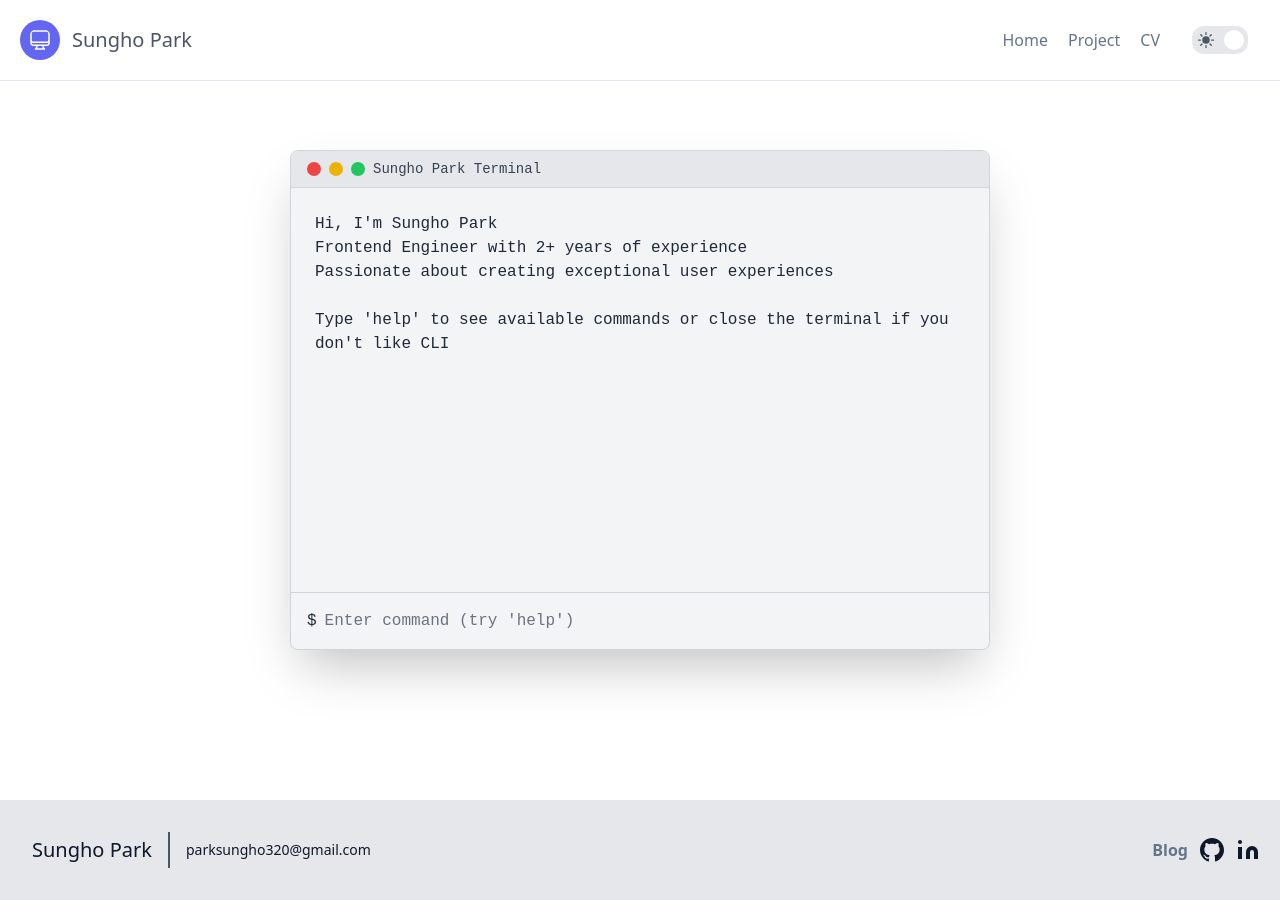
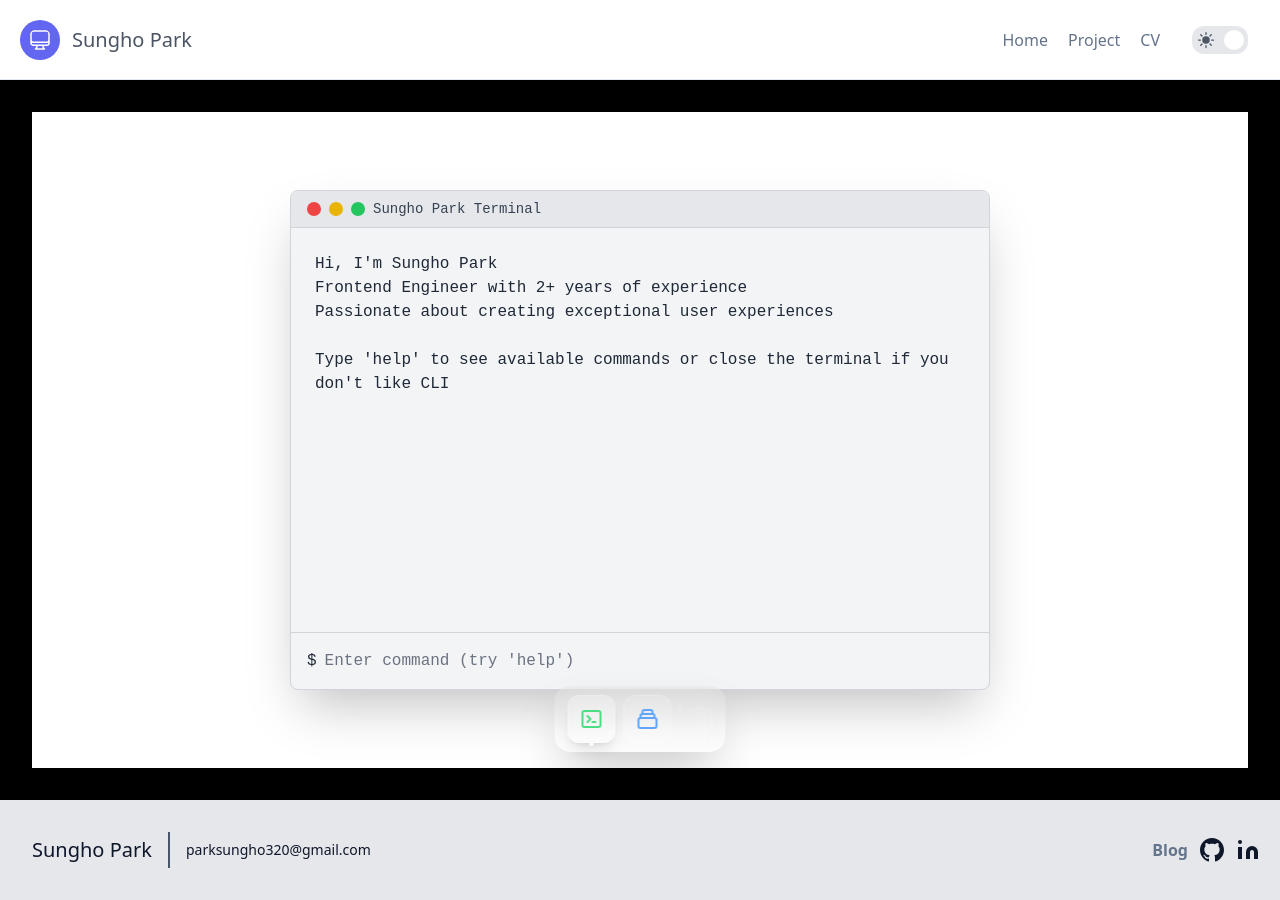
Before and after one commit to psh320/sungho-park, a Next.js app: page / in a window 1280 px wide. Built offline with nearby package versions, Linux system fonts and the light colour scheme.

Commit message:
add dock navigator

```diff
--- /dev/null
+++ b/src/components/Common/Desktop.tsx
@@ -0,0 +1,40 @@
+import { ReactNode } from "react";
+import Dock from "./Dock";
+
+interface DesktopProps {
+  /** Windows and other desktop elements */
+  children?: ReactNode;
+  /** Handler for opening terminal */
+  onOpenTerminal?: () => void;
+  /** Handler for navigating to projects */
+  onGoToProjects?: () => void;
+  /** Whether terminal is currently visible/active */
+  isTerminalActive?: boolean;
+}
+
+/**
+ * Desktop component that represents the desktop environment inside the monitor
+ * This will later contain icons, taskbar, and other desktop elements
+ */
+export default function Desktop({
+  children,
+  onOpenTerminal,
+  onGoToProjects,
+  isTerminalActive = false,
+}: DesktopProps) {
+  return (
+    <div className="relative w-full h-full overflow-hidden">
+      {/* Desktop content (windows, icons, etc.) */}
+      <div className="relative w-full h-full">{children}</div>
+
+      {/* macOS-style dock */}
+      {onOpenTerminal && onGoToProjects && (
+        <Dock
+          onOpenTerminal={onOpenTerminal}
+          onGoToProjects={onGoToProjects}
+          isTerminalActive={isTerminalActive}
+        />
+      )}
+    </div>
+  );
+}
--- /dev/null
+++ b/src/components/Common/Dock.tsx
@@ -0,0 +1,121 @@
+import { ReactNode } from "react";
+
+interface DockItemProps {
+  /** Icon or content for the dock item */
+  children: ReactNode;
+  /** Click handler for the dock item */
+  onClick: () => void;
+  /** Tooltip text for the dock item */
+  label: string;
+  /** Whether the item is currently active/running */
+  isActive?: boolean;
+}
+
+/**
+ * Individual dock item with macOS-style hover and active states
+ */
+function DockItem({
+  children,
+  onClick,
+  label,
+  isActive = false,
+}: DockItemProps) {
+  return (
+    <div className="group relative">
+      <button
+        onClick={onClick}
+        className={`
+          relative flex items-center justify-center w-12 h-12 rounded-xl
+          bg-white/10 backdrop-blur-sm border border-white/20
+          hover:bg-white/20 hover:scale-110 hover:-translate-y-1
+          transition-all duration-200 ease-out
+          ${isActive ? "bg-white/25 shadow-lg" : ""}
+        `}
+        title={label}
+      >
+        {children}
+
+        {/* Active indicator dot */}
+        {isActive && (
+          <div className="absolute -bottom-1 left-1/2 transform -translate-x-1/2 w-1 h-1 bg-white rounded-full" />
+        )}
+      </button>
+
+      {/* Tooltip */}
+      <div className="absolute bottom-full mb-2 left-1/2 transform -translate-x-1/2 opacity-0 group-hover:opacity-100 transition-opacity duration-200 pointer-events-none">
+        <div className="bg-gray-800 text-white text-xs px-2 py-1 rounded whitespace-nowrap">
+          {label}
+        </div>
+      </div>
+    </div>
+  );
+}
+
+interface DockProps {
+  /** Handler for opening terminal */
+  onOpenTerminal: () => void;
+  /** Handler for navigating to projects */
+  onGoToProjects: () => void;
+  /** Whether terminal is currently visible/active */
+  isTerminalActive?: boolean;
+}
+
+/**
+ * macOS-style dock with application icons
+ * Positioned at the bottom center of the desktop
+ */
+export default function Dock({
+  onOpenTerminal,
+  onGoToProjects,
+  isTerminalActive = false,
+}: DockProps) {
+  return (
+    <div className="absolute bottom-4 left-1/2 transform -translate-x-1/2 z-10">
+      <div className="flex items-center space-x-2 px-3 py-2 bg-white/5 backdrop-blur-md rounded-2xl border border-white/10 shadow-2xl">
+        {/* Terminal Icon */}
+        <DockItem
+          onClick={onOpenTerminal}
+          label="Terminal"
+          isActive={isTerminalActive}
+        >
+          <svg
+            className="w-6 h-6 text-green-400"
+            fill="none"
+            stroke="currentColor"
+            viewBox="0 0 24 24"
+          >
+            <path
+              strokeLinecap="round"
+              strokeLinejoin="round"
+              strokeWidth={2}
+              d="M8 9l3 3-3 3m5 0h3M5 20h14a2 2 0 002-2V6a2 2 0 00-2-2H5a2 2 0 00-2 2v12a2 2 0 002 2z"
+            />
+          </svg>
+        </DockItem>
+
+        {/* Projects Icon */}
+        <DockItem onClick={onGoToProjects} label="Projects">
+          <svg
+            className="w-6 h-6 text-blue-400"
+            fill="none"
+            stroke="currentColor"
+            viewBox="0 0 24 24"
+          >
+            <path
+              strokeLinecap="round"
+              strokeLinejoin="round"
+              strokeWidth={2}
+              d="M19 11H5m14 0a2 2 0 012 2v6a2 2 0 01-2 2H5a2 2 0 01-2-2v-6a2 2 0 012-2m14 0V9a2 2 0 00-2-2M5 11V9a2 2 0 012-2m0 0V5a2 2 0 012-2h6a2 2 0 012 2v2M7 7h10"
+            />
+          </svg>
+        </DockItem>
+
+        {/* Separator for future icons */}
+        <div className="w-px h-8 bg-white/20 mx-1" />
+
+        {/* Placeholder for more apps */}
+        <div className="w-6 h-6 bg-white/5 rounded-lg border border-white/10" />
+      </div>
+    </div>
+  );
+}
--- a/src/components/Common/Header.tsx
+++ b/src/components/Common/Header.tsx
@@ -18,7 +18,7 @@ export default function Header() {
     setHeaderToggle("hidden");
   }, [route]);
   return (
-    <header className="header text-gray-600 body-font bg-primary border-b border-slate-200 dark:border-slate-700">
+    <header className="header text-gray-600 body-font bg-primary border-b border-slate-200 dark:border-slate-700 h-[80px]">
       <div
         className={`container mx-auto flex flex-wrap p-5 flex-col md:flex-row items-center justify-between header-animation ${
           headerToggle === "flex" && "header-opened"
--- /dev/null
+++ b/src/components/Common/Monitor.tsx
@@ -0,0 +1,21 @@
+import { ReactNode } from "react";
+
+interface MonitorProps {
+  /** Content to display inside the monitor */
+  children: ReactNode;
+}
+
+/**
+ * Monitor component that takes up all available space between header and footer
+ * Features: 8px black border (like a monitor bezel), proper overflow handling
+ */
+export default function Monitor({ children }: MonitorProps) {
+  return (
+    <div className="min-h-screen pt-[112px] bg-black p-8">
+      {/* Monitor screen area with 8px black border */}
+      <div className="w-full h-[calc(100vh-112px-2rem)] bg-primary overflow-hidden">
+        {children}
+      </div>
+    </div>
+  );
+}
--- a/src/components/Home/Animation.tsx
+++ /dev/null
@@ -1,7 +0,0 @@
-import React from "react";
-import Lottie from "react-lottie-player";
-import lottieJson from "../../../public/laptop-animation.json";
-
-export default function Animation() {
-  return <Lottie loop animationData={lottieJson} play style={{ zIndex: 0 }} />;
-}
--- a/src/components/Home/Terminal/Terminal.tsx
+++ b/src/components/Home/Terminal/Terminal.tsx
@@ -106,15 +106,15 @@ export default function Terminal({ isVisible, onClose }: TerminalProps) {
 
   // Determine terminal styling based on fullscreen state
   const containerClasses = isFullscreen
-    ? "flex items-start justify-center min-h-screen pt-24 px-4"
-    : "min-h-screen pt-24";
+    ? "flex items-start justify-center h-full px-4"
+    : "h-full";
 
   const terminalClasses = isFullscreen
     ? "relative bg-gray-100 dark:bg-gray-900 rounded-lg shadow-2xl border border-gray-300 dark:border-gray-700 vt323-regular text-gray-800 dark:text-green-500 w-full flex flex-col"
     : "absolute bg-gray-100 dark:bg-gray-900 rounded-lg shadow-2xl border border-gray-300 dark:border-gray-700 vt323-regular text-gray-800 dark:text-green-500 flex flex-col";
 
   const terminalStyle = isFullscreen
-    ? { width: "100%", height: "calc(100vh - 8rem)" }
+    ? { width: "100%", height: "calc(100% - 2rem)" }
     : {
         width: `${size.width}px`,
         height: `${size.height}px`,
--- a/src/pages/index.tsx
+++ b/src/pages/index.tsx
@@ -3,6 +3,8 @@ import { useState } from "react";
 import { Terminal } from "@/components/Home/Terminal";
 import Skills from "@/components/Home/Skills";
 import { useRouter } from "next/router";
+import Monitor from "@/components/Common/Monitor";
+import Desktop from "@/components/Common/Desktop";
 
 // Separate component for hero section (Abstracting Implementation Details)
 function HeroSection({
@@ -97,16 +99,24 @@ export default function HomePage() {
         <link rel="icon" href="/favicon.ico" />
       </Head>
 
-      <div className="relative overflow-hidden">
-        <Terminal isVisible={isTerminalVisible} onClose={handleCloseTerminal} />
-
-        {shouldShowHeroSection && (
-          <HeroSection
-            onOpenTerminal={handleOpenTerminal}
-            onGoToProjects={handleGoToProjects}
+      <Monitor>
+        <Desktop
+          onOpenTerminal={handleOpenTerminal}
+          onGoToProjects={handleGoToProjects}
+          isTerminalActive={isTerminalVisible}
+        >
+          <Terminal
+            isVisible={isTerminalVisible}
+            onClose={handleCloseTerminal}
           />
-        )}
-      </div>
+        </Desktop>
+      </Monitor>
+      {/* {shouldShowHeroSection && (
+        <HeroSection
+          onOpenTerminal={handleOpenTerminal}
+          onGoToProjects={handleGoToProjects}
+        />
+      )} */}
     </>
   );
 }
```
